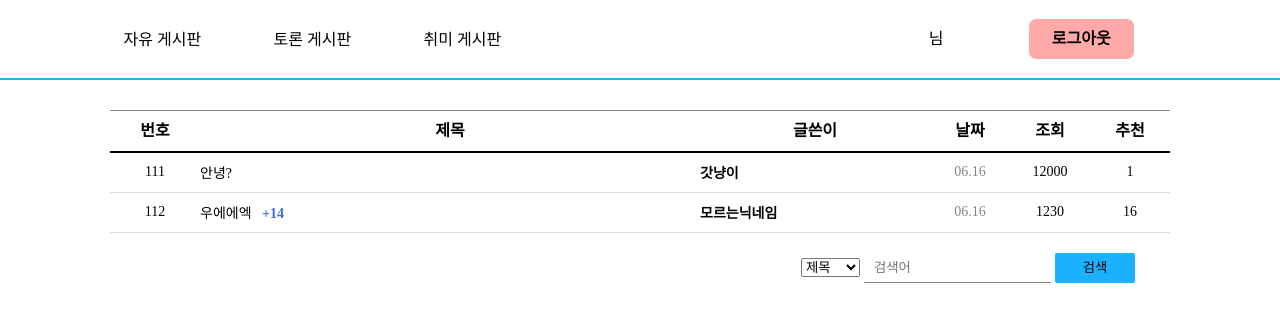
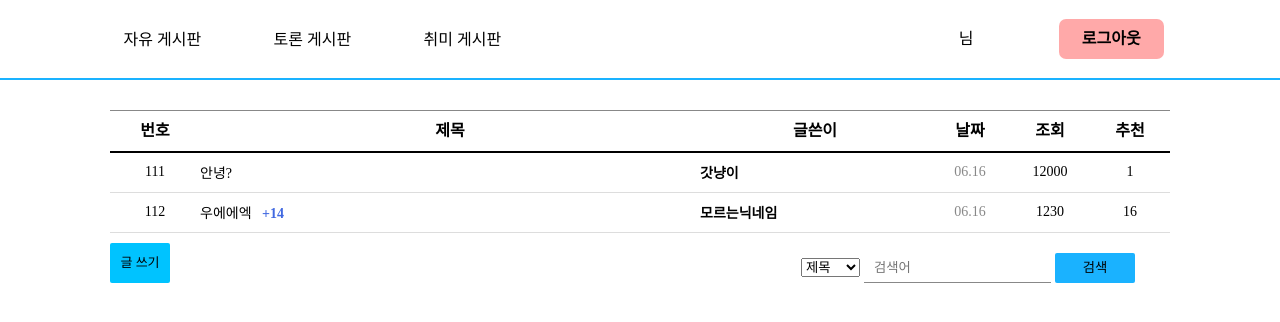
Before and after one commit to hiddenRanks/phpBoard, a PHP site: page /talkBoard.php in a window 1280 px wide. Shown: the top 322 px of the page. Run offline with PHP 8.4, Linux system fonts and the light colour scheme; the visitor is signed in with stand-in values (Sample User, id 1).

Commit message:
게시판 디자인 수정

```diff
--- a/css/bigBoard.css
+++ b/css/bigBoard.css
@@ -69,8 +69,26 @@ tbody > tr > .comment { font-weight: bold; color: royalblue; }
     text-align: center;
     border: 0;
     background-color: #1ab2ff;
+    cursor: pointer;
 }
 
 .searchBtn:hover {
     background-color: #00a9ff;
 }
+
+.goWrite {
+    position: absolute;
+    width: 60px;
+    height: 40px;
+    text-align: center;
+    line-height: 40px;
+    font-size: 13px;
+    bottom: -50px;
+    color: black;
+    border-radius: 2px;
+    background-color: #00C3FF;
+}
+
+.goWrite:hover {
+    background-color: #00B9FF;
+}
--- a/css/nav.css
+++ b/css/nav.css
@@ -37,6 +37,14 @@ nav {
     right: 4%; bottom: 25%;
 }
 
+.accountBox > div.info > span {
+    margin-left: 30px;
+}
+
+.accountBox > div.info > a {
+    margin-left: 130px;
+}
+
 .accountBox > div > span {
     position: absolute;
     height: 100%;
@@ -49,7 +57,7 @@ nav {
     width: 35%;
     height: 40px;
     float: left;
-    margin-left: 100px;
+    margin-left: 10px;
     text-align: center;
     font-weight: bold;
     line-height: 40px;
@@ -66,6 +74,5 @@ nav {
 }
 
 .goRegister {
-    margin-left: 10%;
     background-color: rgba(255, 0, 0, 0.336);
 }
--- a/freeBoard.php
+++ b/freeBoard.php
@@ -55,7 +55,7 @@
             </div>
         </form>
         <?php if(isset($_SESSION['user'])) : ?>
-        <a href="#">글 쓰기</a>
+            <a href="./writeBoard.php" class="goWrite">글 쓰기</a>
         <?php else : ?>
         <?php endif ?>
     </div>
--- a/hobbyBoard.php
+++ b/hobbyBoard.php
@@ -54,6 +54,10 @@
                 <input type="submit" value="검색" class="searchBtn">
             </div>
         </form>
+        <?php if(isset($_SESSION['user'])) : ?>
+            <a href="./writeBoard.php" class="goWrite">글 쓰기</a>
+        <?php else : ?>
+        <?php endif ?>
     </div>
 </body>
 </html>
--- a/modPage/nav.php
+++ b/modPage/nav.php
@@ -14,15 +14,15 @@
         <div class="accountBox">
             <!-- isset는 값이 empty인지 아닌지를 확인합니다. -->
             <?php if(isset($_SESSION['user'])) : ?>
-                <div>
+                <div class="info">
                     <span><?= $_SESSION['user']->id ?>님</span>
                     <a href="./logout.php" class="btn goLogout">로그아웃</a>
                 </div>
             <?php else : ?>
-                <div>
+                <div class="login">
                     <a href="./login.php" class="goLogin">로그인</a>
                 </div>
-                <div>
+                <div class="register">
                     <a href="./register.php" class="goRegister">회원가입</a>
                 </div>
             <?php endif ?>
--- a/talkBoard.php
+++ b/talkBoard.php
@@ -54,6 +54,10 @@
                 <input type="submit" value="검색" class="searchBtn">
             </div>
         </form>
+        <?php if(isset($_SESSION['user'])) : ?>
+            <a href="./writeBoard.php" class="goWrite">글 쓰기</a>
+        <?php else : ?>
+        <?php endif ?>
     </div>
 </body>
 </html>
```
